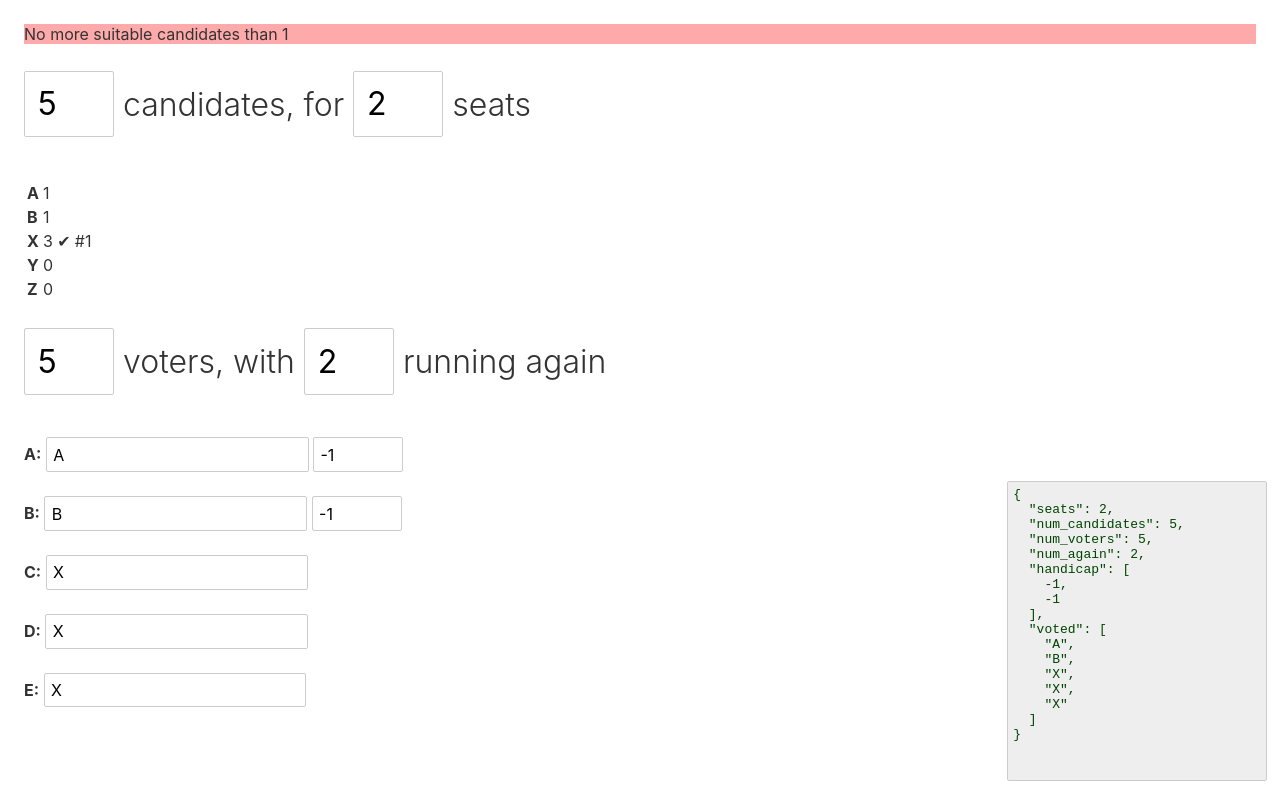
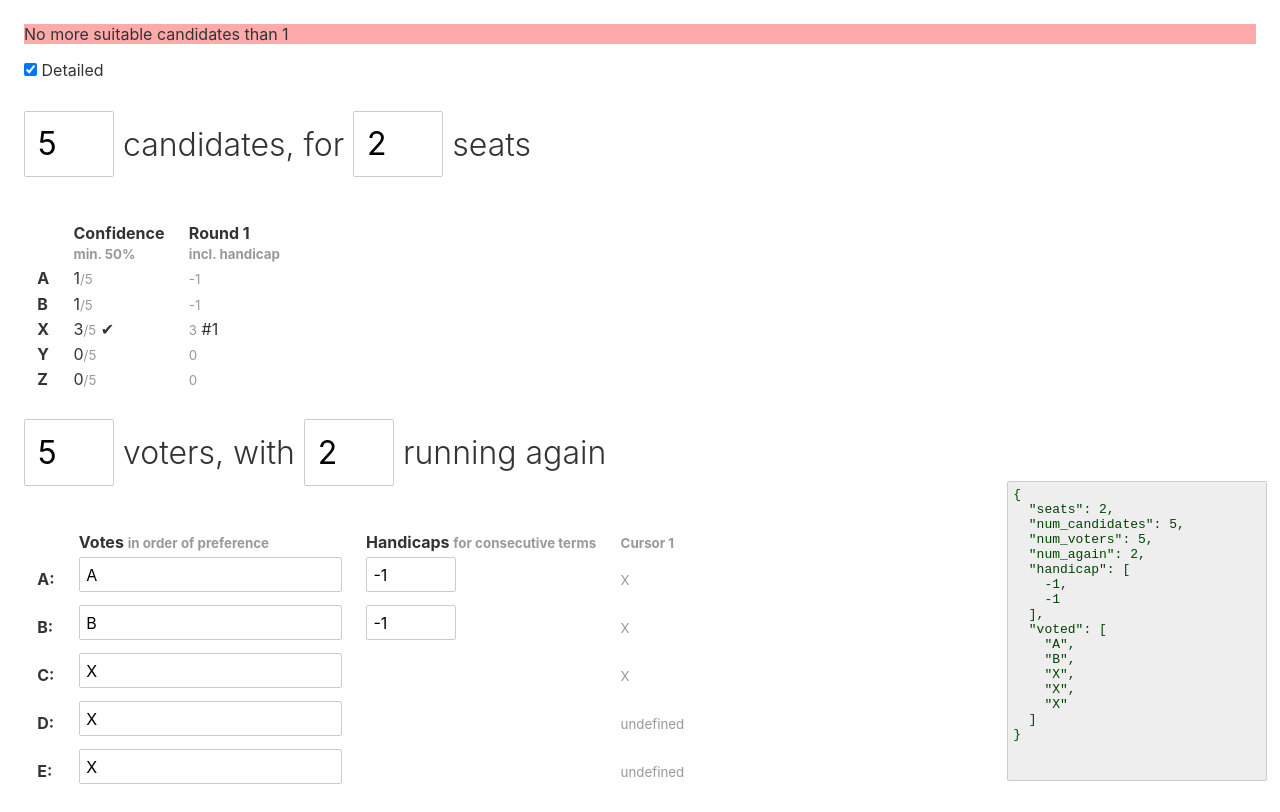
Before and after one commit to tauri-board/board-voter, a Svelte app: page / in a window 1280 px wide. Built offline with nearby package versions, Linux system fonts and the light colour scheme.

Commit message:
Add detailed view

```diff
--- a/src/App.svelte
+++ b/src/App.svelte
@@ -3,6 +3,8 @@
   import type { RuleSet } from "./logic";
   import { tick } from "./logic";
   import { DEFAULT_SETUP, type Setup } from "./state";
+
+  export let detailed = true;
 
   const rules: RuleSet = {
     // At least 50% of the voters should back a candidate, to be considered suitable.
@@ -98,10 +100,16 @@
   }
 </script>
 
-<main>
+<main class={detailed ? "detailed" : ""}>
   {#if out.error}
     <div class="big_bad">{out.error}</div>
   {/if}
+  <p>
+    <label>
+      <input type="checkbox" checked={detailed} on:change={(_) => (detailed = !detailed)} />
+      Detailed
+    </label>
+  </p>
   <h2>
     <input
       type="number"
@@ -116,17 +124,39 @@
     seats
   </h2>
   <table>
+    <thead>
+      <tr>
+        <th />
+        <th>
+          Confidence<br />
+          <small>min. {(rules.minApprovalRate * 100).toFixed(0)}%</small>
+        </th>
+        {#each out.round_selection as sel, round}
+          <th
+            title={`Vote cursor: ${out.round_selection[round]}\n` + `Counted as: ${out.round_count[round].join("|")}`}
+          >
+            Round {round + 1}<br />
+            <small>incl. handicap</small>
+          </th>
+        {/each}
+      </tr>
+    </thead>
+    <tbody>
       {#each out.candidateNames as name, cid}
         <tr>
           <th>{name}</th>
-        <td>{out.count[cid]} {out.approved[cid] ? "✔" : ""}</td>
+          <td>{out.count[cid]}<small>/{setup.num_voters}</small> {out.approved[cid] ? "✔" : ""}</td>
           {#each out.round_wins as win, round}
-          <td title={`Vote cursor: ${out.round_selection[round]}\n` + `Counted as: ${out.round_count[round].join("|")}`}
-            >{win == cid ? "#" + (round + 1) : ""}</td
+            <td
+              title={`Vote cursor: ${out.round_selection[round]}\n` + `Counted as: ${out.round_count[round].join("|")}`}
             >
+              <small>{out.round_count[round][cid]}</small>
+              {win == cid ? "#" + (round + 1) : ""}
+            </td>
           {/each}
         </tr>
       {/each}
+    </tbody>
   </table>
   <div>
     <h2>
@@ -135,15 +165,41 @@
       <input type="number" value={setup.num_again} on:change={onagain} step="1" min="0" max={MAX_VOTERS} />
       running again
     </h2>
+    <table>
+      <thead>
+        <tr>
+          <th />
+          <th>Votes <small>in order of preference</small></th>
+          <th>Handicaps <small>for consecutive terms</small></th>
+          {#each out.round_selection as sel, round}
+            <th><small>Cursor {round + 1}</small></th>
+          {/each}
+        </tr>
+      </thead>
+      <tbody>
         {#each out.voterNames as name, vid}
-      <p>
-        <strong>{name}:</strong>
-        <input type="text" on:change={onvote(vid)} value={setup.votesBy(vid).join(", ")} />
+          <tr>
+            <th>{name}:</th>
+            <td><input type="text" on:change={onvote(vid)} value={setup.votesBy(vid).join(", ")} /></td>
+            <td>
               {#if vid < setup.num_again}
-          <input type="number" on:change={onhandicap(vid)} value={setup.handicapFor(vid)} step={0.5} min={-10} max={-0.5} />
+                <input
+                  type="number"
+                  on:change={onhandicap(vid)}
+                  value={setup.handicapFor(vid)}
+                  step={0.5}
+                  min={-10}
+                  max={-0.5}
+                />
               {/if}
-      </p>
+            </td>
+            {#each out.round_selection as sel, round}
+              <td><small>{sel[vid]}</small></td>
             {/each}
+          </tr>
+        {/each}
+      </tbody>
+    </table>
   </div>
   <textarea class="share" on:focus={select_all} on:change={onsetup}>{JSON.stringify(setup, null, 2)}</textarea>
 </main>
@@ -167,6 +223,20 @@
     }
   }
 
+  td,
+  th {
+    padding: 0.1em 0.7em;
+  }
+
+  small {
+    color: #999;
+    display: none;
+  }
+
+  .detailed small {
+    display: inline;
+  }
+
   .big_bad {
     background-color: #faa;
   }
```
Also changed, not shown: public/build/bundle.css, public/build/bundle.js, 1 other file (tests, documents, lock files or other folders). Lines whose indentation alone changed are shown as unchanged.
